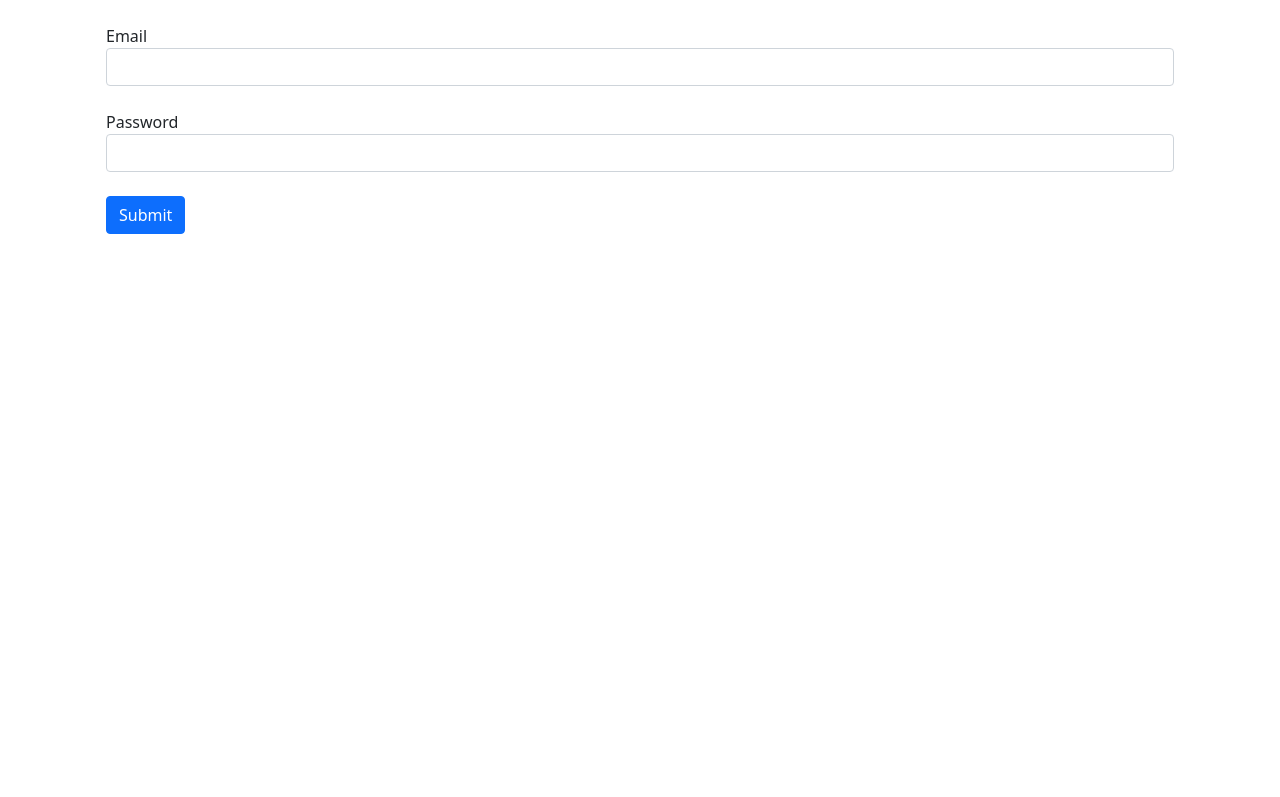
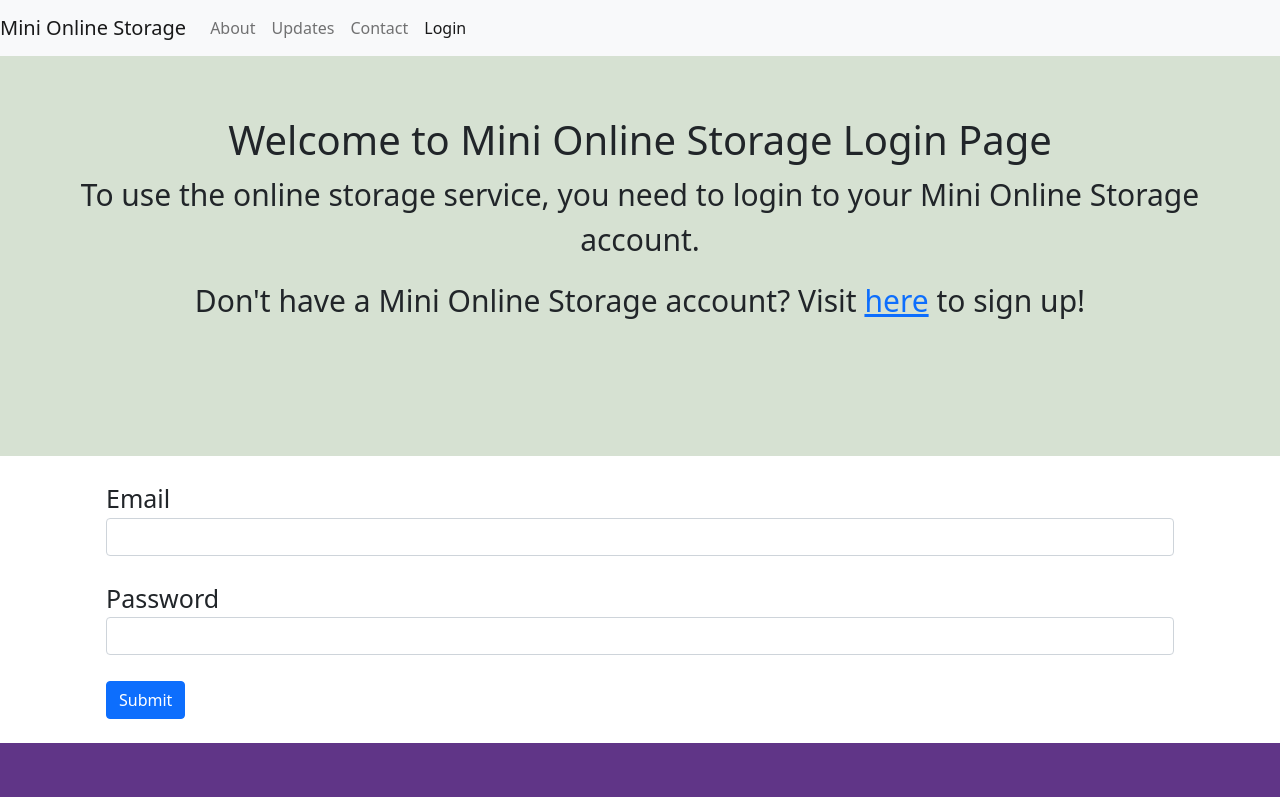
Before and after one commit to rockjia1996/yujia-online-storage-frontend, a React (Create React App) app: page /login in a window 1280 px wide. Shown: the top 797 px of the page. Built offline with nearby package versions, Linux system fonts and the light colour scheme.

Commit message:
Add simple login and register page, and placeholder pages for About, Update and Contact page.

```diff
--- a/src/App.js
+++ b/src/App.js
@@ -1,18 +1,25 @@
 import React, { Component } from "react";
-import LoginForm from "./compoents/loginForm";
+import Login from "./compoents/login";
 import RegisterForm from "./compoents/registerForm";
 import StorageTable from "./compoents/storageTable";
 import Storage from "./compoents/storage";
 import Home from "./compoents/home";
 import { Routes, Route } from "react-router-dom";
+import About from "./compoents/about";
+import Updates from "./compoents/updates";
+import Contact from "./compoents/contact";
+import Register from "./compoents/register";
 class App extends Component {
   state = {};
   render() {
     return (
       <Routes>
         <Route path="/" element={<Home />} />
-        <Route path="/login" element={<LoginForm />} />
-        <Route path="/register" element={<RegisterForm />} />
+        <Route path="/about" element={<About />} />
+        <Route path="/updates" element={<Updates />} />
+        <Route path="/contact" element={<Contact />} />
+        <Route path="/login" element={<Login />} />
+        <Route path="/register" element={<Register />} />
         <Route path="/storage" element={<Storage />} />
       </Routes>
     );
--- /dev/null
+++ b/src/compoents/about.jsx
@@ -0,0 +1,24 @@
+import React, { Component } from "react";
+import NavBar from "./navbar";
+class About extends Component {
+  state = {};
+  render() {
+    return (
+      <div>
+        <NavBar
+          brandName={{ name: "Mini Online Storage", url: "/" }}
+          navLinks={{
+            About: "/about",
+            Updates: "/updates",
+            Contact: "/contact",
+            Login: "/login",
+          }}
+        />
+
+        <h1>This is about page</h1>
+      </div>
+    );
+  }
+}
+
+export default About;
--- /dev/null
+++ b/src/compoents/contact.jsx
@@ -0,0 +1,25 @@
+import React, { Component } from "react";
+import NavBar from "./navbar";
+
+class Contact extends Component {
+  state = {};
+  render() {
+    return (
+      <div>
+        <NavBar
+          brandName={{ name: "Mini Online Storage", url: "/" }}
+          navLinks={{
+            About: "/about",
+            Updates: "/updates",
+            Contact: "/contact",
+            Login: "/login",
+          }}
+        />
+
+        <h1>This is contact page</h1>
+      </div>
+    );
+  }
+}
+
+export default Contact;
--- a/src/compoents/home.jsx
+++ b/src/compoents/home.jsx
@@ -11,10 +11,10 @@ class Home extends Component {
     return (
       <React.Fragment>
         <NavBar
-          brandName="Mini Online Storage"
+          brandName={{ name: "Mini Online Storage", url: "/" }}
           navLinks={{
             About: "/about",
-            Updates: "/update",
+            Updates: "/updates",
             Contact: "/contact",
             Login: "/login",
           }}
--- /dev/null
+++ b/src/compoents/login.jsx
@@ -0,0 +1,49 @@
+import React, { Component } from "react";
+import NavBar from "./navbar";
+import LoginForm from "./loginForm";
+import Footer from "./footer";
+
+class Login extends Component {
+  state = {};
+  render() {
+    return (
+      <div>
+        <NavBar
+          brandName={{ name: "Mini Online Storage", url: "/" }}
+          navLinks={{
+            About: "/about",
+            Updates: "/update",
+            Contact: "/contact",
+            Login: "/login",
+          }}
+        />
+
+        <div
+          className="d-flex flex-column  justify-content-between"
+          style={{ height: "100vh" }}
+        >
+          <div className="login-header">
+            <h1>Welcome to Mini Online Storage Login Page</h1>
+            <p>
+              To use the online storage service, you need to login to your Mini
+              Online Storage account.
+            </p>
+            <p>
+              Don't have a Mini Online Storage account? Visit{" "}
+              <a href="/register">here</a> to sign up!
+            </p>
+          </div>
+          <div style={{ fontSize: "25px" }}>
+            <LoginForm />
+          </div>
+
+          <div>
+            <Footer />
+          </div>
+        </div>
+      </div>
+    );
+  }
+}
+
+export default Login;
--- a/src/compoents/navbar.jsx
+++ b/src/compoents/navbar.jsx
@@ -4,12 +4,14 @@ class NavBar extends Component {
   state = {};
   render() {
     const { brandName, navLinks } = this.props;
+    const bName = brandName.name;
+    const bUrl = brandName.url;
     const tabs = Object.keys(navLinks);
 
     return (
       <nav className="navbar navbar-expand-lg navbar-light bg-light">
-        <a className="navbar-brand" href="#">
-          {brandName}
+        <a className="navbar-brand" href={bUrl}>
+          {bName}
         </a>
         <button
           className="navbar-toggler"
--- /dev/null
+++ b/src/compoents/register.jsx
@@ -0,0 +1,50 @@
+import React, { Component } from "react";
+import NavBar from "./navbar";
+import RegisterForm from "./registerForm";
+import Footer from "./footer";
+
+class Register extends Component {
+  state = {};
+  render() {
+    return (
+      <div>
+        <NavBar
+          brandName={{ name: "Mini Online Storage", url: "/" }}
+          navLinks={{
+            About: "/about",
+            Updates: "/update",
+            Contact: "/contact",
+            Login: "/login",
+          }}
+        />
+
+        <div
+          className="d-flex flex-column  justify-content-between"
+          style={{ height: "100vh" }}
+        >
+          <div className="login-header">
+            <h1>Welcome to Mini Online Storage Register Page</h1>
+            <p>
+              To use the online storage service, you need to create your Mini
+              Online Storage account. Please fill out the following form to
+              create your Mini Online Storage Account if you are interested in
+              the service.
+            </p>
+            <p>
+              Already registered? Visit <a href="/login">here</a> to login.
+            </p>
+          </div>
+          <div style={{ fontSize: "25px" }}>
+            <RegisterForm />
+          </div>
+
+          <div>
+            <Footer />
+          </div>
+        </div>
+      </div>
+    );
+  }
+}
+
+export default Register;
--- /dev/null
+++ b/src/compoents/updates.jsx
@@ -0,0 +1,25 @@
+import React, { Component } from "react";
+import NavBar from "./navbar";
+
+class Updates extends Component {
+  state = {};
+  render() {
+    return (
+      <div>
+        <NavBar
+          brandName={{ name: "Mini Online Storage", url: "/" }}
+          navLinks={{
+            About: "/about",
+            Updates: "/updates",
+            Contact: "/contact",
+            Login: "/login",
+          }}
+        />
+
+        <h1>This is updates page</h1>
+      </div>
+    );
+  }
+}
+
+export default Updates;
--- a/src/stylesheet.css
+++ b/src/stylesheet.css
@@ -6,6 +6,15 @@
   font-size: 30px;
   height: 40vh;
   min-height: 700px;
+}
+
+.login-header {
+  background: #d6e1d2;
+  padding: 60px 60px;
+  font-size: 30px;
+  height: 20vh;
+  min-height: 400px;
+  text-align: center;
 }
 
 .section {
```
